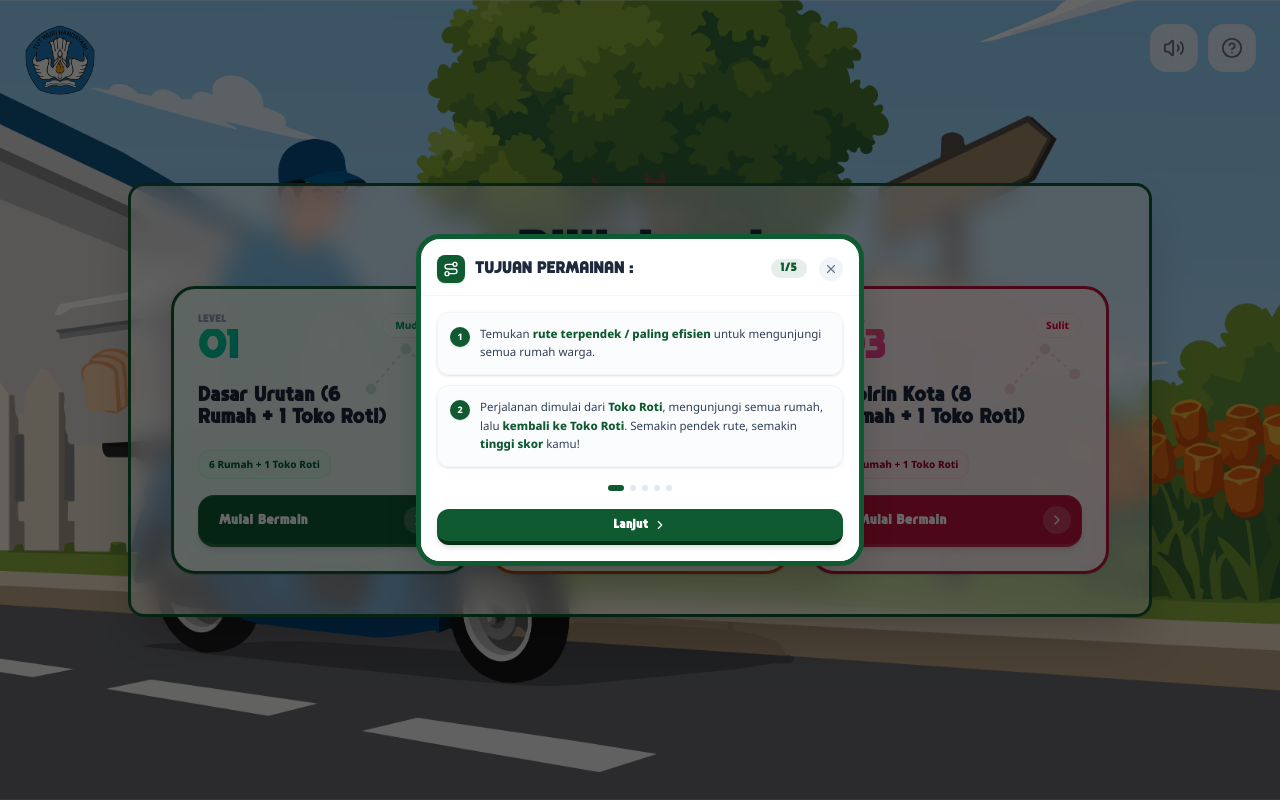
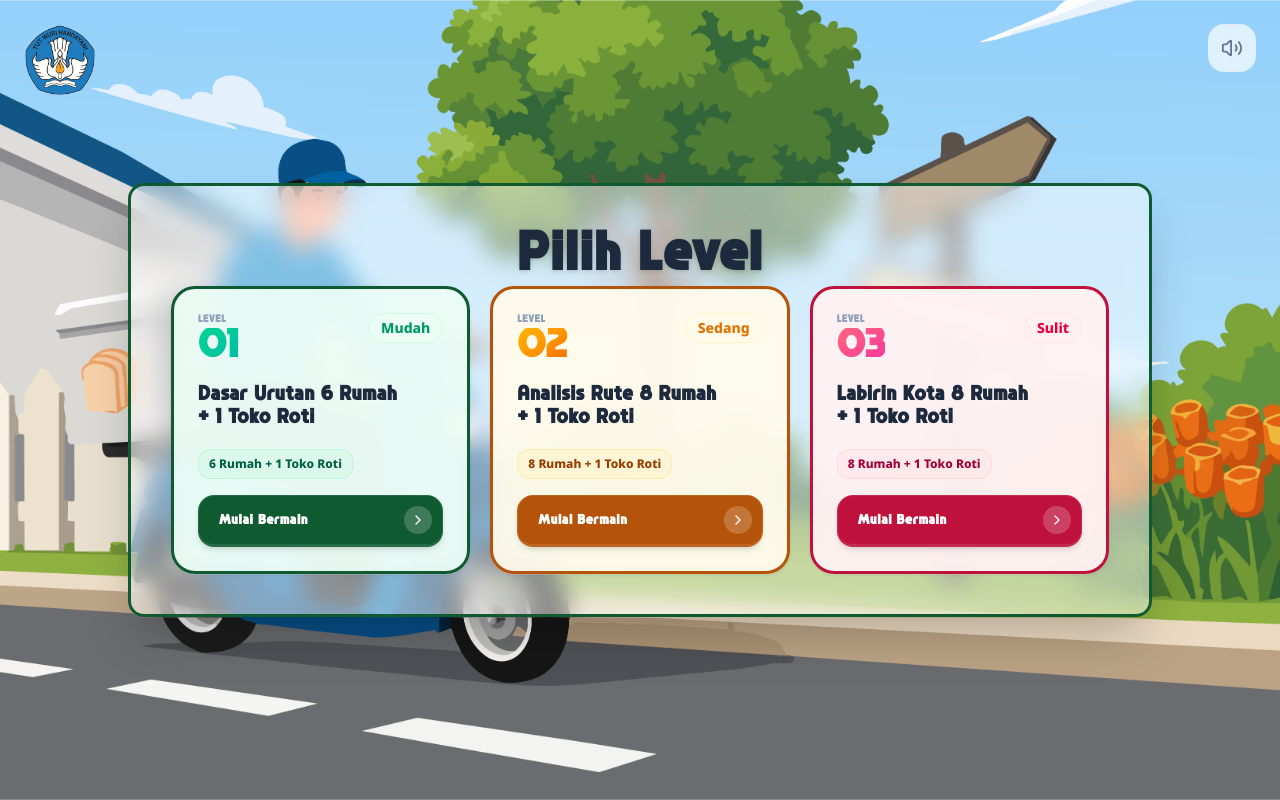
Before and after one commit to glenrioariesto/rute-kurir-roti-pintar, a React (Vite) app: page / in a window 1280 px wide. Both pictures are taken after a click on the button "Mulai Game". Built offline with nearby package versions, Linux system fonts and the light colour scheme.

Commit message:
feat: update TutorialModal styles and improve level titles for better clarity

```diff
--- a/src/components/shared/TutorialModal.tsx
+++ b/src/components/shared/TutorialModal.tsx
@@ -91,24 +91,24 @@ export function TutorialModal({ isOpen, onClose, onPlayClick }: TutorialModalPro
   };
 
   return (
-    <div className="fixed inset-0 z-50 flex items-center justify-center p-3 sm:p-4 animate-fade-in" onClick={onClose}>
+    <div className="fixed inset-0 z-50 flex items-center justify-center p-2 sm:p-4 animate-fade-in" onClick={onClose}>
       {/* Backdrop */}
       <div className="absolute inset-0 bg-black/60 backdrop-blur-sm" />
 
       {/* Modal Container — Worksheet card with thick green border */}
       <div
-        className="relative z-10 w-full max-w-[320px] sm:max-w-md max-h-[90vh] bg-white border-[4px] sm:border-[5px] border-[#0f5a31] rounded-[20px] sm:rounded-[24px] shadow-2xl overflow-hidden"
+        className="relative z-10 w-full max-w-[300px] sm:max-w-md md:max-w-lg lg:max-w-xl max-h-[82vh] sm:max-h-[85vh] bg-white border-[3px] sm:border-[5px] md:border-[6px] border-[#0f5a31] rounded-[16px] sm:rounded-[24px] md:rounded-[28px] shadow-2xl flex flex-col overflow-hidden"
         onClick={(e) => e.stopPropagation()}
       >
         {/* Header — Icon + Title + Counter + Close */}
-        <div className="flex items-center gap-2 sm:gap-2.5 px-3 sm:px-4 pt-3 sm:pt-4 pb-2 sm:pb-3 border-b border-slate-100 shrink-0">
-          <div className="w-6 h-6 sm:w-7 sm:h-7 bg-[#0f5a31] rounded-lg flex items-center justify-center text-white shrink-0 shadow-sm">
+        <div className="flex items-center gap-1.5 sm:gap-2.5 md:gap-3 px-2.5 sm:px-4 md:px-5 lg:px-6 pt-2 sm:pt-4 md:pt-5 pb-1.5 sm:pb-3 md:pb-4 border-b border-slate-100 shrink-0">
+          <div className="w-5 h-5 sm:w-7 sm:h-7 md:w-8 md:h-8 lg:w-9 lg:h-9 bg-[#0f5a31] rounded-md sm:rounded-lg md:rounded-xl flex items-center justify-center text-white shrink-0 shadow-sm">
             {slide.icon}
           </div>
-          <h2 className="text-[10px] sm:text-sm font-black font-display tracking-wide text-slate-800 flex-1 leading-none">
+          <h2 className="text-[9px] sm:text-sm md:text-base lg:text-lg font-black font-display tracking-wide text-slate-800 flex-1 leading-none">
             {slide.title}
           </h2>
-          <span className="text-[8px] sm:text-[10px] font-black text-[#0f5a31] tracking-wider font-display shrink-0 bg-[#0f5a31]/10 px-2 sm:px-2.5 py-0.5 rounded-full">
+          <span className="text-[7px] sm:text-[10px] md:text-xs lg:text-sm font-black text-[#0f5a31] tracking-wider font-display shrink-0 bg-[#0f5a31]/10 px-1.5 sm:px-2.5 md:px-3 py-0.5 md:py-1 rounded-full">
             {currentSlide + 1}/{slides.length}
           </span>
           <button
@@ -116,22 +116,22 @@ export function TutorialModal({ isOpen, onClose, onPlayClick }: TutorialModalPro
               onPlayClick?.();
               onClose();
             }}
-            className="w-6 h-6 bg-slate-100 hover:bg-slate-200 rounded-full flex items-center justify-center transition-colors shrink-0 ml-0.5 cursor-pointer"
+            className="w-5 h-5 sm:w-6 sm:h-6 md:w-7 md:h-7 bg-slate-100 hover:bg-slate-200 rounded-full flex items-center justify-center transition-colors shrink-0 ml-0.5 cursor-pointer"
           >
-            <X className="w-3 h-3 sm:w-3.5 sm:h-3.5 text-slate-500" />
+            <X className="w-2.5 h-2.5 sm:w-3.5 sm:h-3.5 md:w-4 md:h-4 text-slate-500" />
           </button>
         </div>
 
-        {/* Content Body */}
-        <div className="p-3 sm:p-4 flex flex-col gap-2.5 sm:gap-3.5 bg-white">
+        {/* Content Body — scrollable */}
+        <div className="p-2.5 sm:p-4 md:p-5 lg:p-6 flex flex-col gap-2 sm:gap-3.5 md:gap-4 bg-white flex-1 min-h-0 overflow-y-auto scrollbar-none">
           {/* Tips List */}
-          <div className="flex flex-col gap-1.5 sm:gap-2.5">
+          <div className="flex flex-col gap-1 sm:gap-2.5 md:gap-3">
             {slide.tips.map((tip, i) => (
-              <div key={i} className="flex items-start gap-2 sm:gap-2.5 bg-slate-50/50 border border-slate-100 rounded-lg sm:rounded-xl p-2 sm:p-3 shadow-sm hover:shadow transition-shadow">
-                <span className="w-4 h-4 sm:w-5 sm:h-5 rounded-full bg-[#0f5a31] text-white text-[8px] sm:text-[9px] font-black flex items-center justify-center shrink-0 mt-0.5 shadow-sm">
+              <div key={i} className="flex items-start gap-1.5 sm:gap-2.5 md:gap-3 bg-slate-50/50 border border-slate-100 rounded-lg sm:rounded-xl md:rounded-2xl p-1.5 sm:p-3 md:p-4 shadow-sm hover:shadow transition-shadow">
+                <span className="w-3.5 h-3.5 sm:w-5 sm:h-5 md:w-6 md:h-6 rounded-full bg-[#0f5a31] text-white text-[7px] sm:text-[9px] md:text-[10px] lg:text-xs font-black flex items-center justify-center shrink-0 mt-0.5 shadow-sm">
                   {i + 1}
                 </span>
-                <span className="text-slate-700 text-[9.5px] sm:text-[11.5px] font-medium leading-snug sm:leading-relaxed font-sans">
+                <span className="text-slate-700 text-[8.5px] sm:text-[11.5px] md:text-base lg:text-lg font-medium leading-snug sm:leading-relaxed font-sans">
                   {tip}
                 </span>
               </div>
@@ -139,37 +139,37 @@ export function TutorialModal({ isOpen, onClose, onPlayClick }: TutorialModalPro
           </div>
 
           {/* Dot Indicators */}
-          <div className="flex items-center justify-center gap-1.5 py-0.5 sm:py-1">
+          <div className="flex items-center justify-center gap-1 sm:gap-1.5 md:gap-2 py-0 sm:py-1 md:py-2 shrink-0">
             {slides.map((_, i) => (
               <button
                 key={i}
                 onClick={() => goToSlide(i)}
                 className={`rounded-full transition-all duration-300 cursor-pointer ${
                   i === currentSlide
-                    ? 'w-4 h-1.5 bg-[#0f5a31]'
-                    : 'w-1.5 h-1.5 bg-slate-200 hover:bg-slate-300'
+                    ? 'w-3.5 sm:w-4 md:w-5 h-1 sm:h-1.5 md:h-2 bg-[#0f5a31]'
+                    : 'w-1 sm:w-1.5 md:w-2 h-1 sm:h-1.5 md:h-2 bg-slate-200 hover:bg-slate-300'
                 }`}
               />
             ))}
           </div>
 
           {/* Navigation Buttons */}
-          <div className="flex items-center gap-2 sm:gap-3">
+          <div className="flex items-center gap-1.5 sm:gap-3 md:gap-4 shrink-0">
             {!isFirst && (
               <button
                 onClick={goPrev}
-                className="flex-1 py-1.5 sm:py-2 px-3 sm:px-4 rounded-lg sm:rounded-xl text-slate-700 font-bold text-[9px] sm:text-[11px] flex items-center justify-center gap-1 bg-slate-100 hover:bg-slate-200 border-b-3 sm:border-b-4 border-slate-300 active:border-b-0 active:translate-y-[3px] sm:active:translate-y-[4px] transition-all font-display tracking-wider cursor-pointer"
+                className="flex-1 py-1 sm:py-2 md:py-2.5 lg:py-3 px-2.5 sm:px-4 md:px-5 rounded-lg sm:rounded-xl md:rounded-2xl text-slate-700 font-bold text-[8px] sm:text-[11px] md:text-sm lg:text-base flex items-center justify-center gap-0.5 sm:gap-1 bg-slate-100 hover:bg-slate-200 border-b-2 sm:border-b-4 border-slate-300 active:border-b-0 active:translate-y-[2px] sm:active:translate-y-[4px] transition-all font-display tracking-wider cursor-pointer"
               >
-                <ChevronLeft className="w-3 h-3 sm:w-3.5 sm:h-3.5" />
+                <ChevronLeft className="w-2.5 h-2.5 sm:w-3.5 sm:h-3.5" />
                 Kembali
               </button>
             )}
             <button
               onClick={goNext}
-              className="flex-1 py-1.5 sm:py-2 px-3 sm:px-4 rounded-lg sm:rounded-xl text-white font-bold text-[9px] sm:text-[11px] flex items-center justify-center gap-1 bg-[#0f5a31] hover:bg-[#0b4826] border-b-3 sm:border-b-4 border-[#073019] active:border-b-0 active:translate-y-[3px] sm:active:translate-y-[4px] transition-all font-display tracking-wider cursor-pointer shadow-md"
+              className="flex-1 py-1 sm:py-2 md:py-2.5 lg:py-3 px-2.5 sm:px-4 md:px-5 rounded-lg sm:rounded-xl md:rounded-2xl text-white font-bold text-[8px] sm:text-[11px] md:text-sm lg:text-base flex items-center justify-center gap-0.5 sm:gap-1 bg-[#0f5a31] hover:bg-[#0b4826] border-b-2 sm:border-b-4 border-[#073019] active:border-b-0 active:translate-y-[2px] sm:active:translate-y-[4px] transition-all font-display tracking-wider cursor-pointer shadow-md"
             >
               {isLast ? 'Mulai Bermain!' : 'Lanjut'}
-              {!isLast && <ChevronRight className="w-3 h-3 sm:w-3.5 sm:h-3.5" />}
+              {!isLast && <ChevronRight className="w-2.5 h-2.5 sm:w-3.5 sm:h-3.5" />}
             </button>
           </div>
         </div>
--- a/src/levels.ts
+++ b/src/levels.ts
@@ -36,7 +36,7 @@ export const levels: LevelConfig[] = [
     //
     id: 1,
     motorSize: 30,
-    title: 'Level 1: Dasar Urutan (6 Rumah + 1 Toko Roti)',
+    title: 'Level 1: Dasar Urutan 6 Rumah + 1 Toko Roti',
     viewBox: '0 0 800 520',
     linear: true,
     hideConnectionLines: true,
@@ -107,7 +107,7 @@ export const levels: LevelConfig[] = [
   {
     id: 2,
     motorSize: 30,
-    title: 'Level 2: Analisis Rute (8 Rumah + 1 Toko Roti)',
+    title: 'Level 2: Analisis Rute 8 Rumah + 1 Toko Roti',
     viewBox: '0 0 800 820',
     linear: true,
     hideConnectionLines: true,
@@ -179,7 +179,7 @@ export const levels: LevelConfig[] = [
   {
     id: 3,
     motorSize: 30,
-    title: 'Level 3: Labirin Kota (8 Rumah + 1 Toko Roti)',
+    title: 'Level 3: Labirin Kota 8 Rumah + 1 Toko Roti',
     viewBox: '0 0 800 820',
     linear: true,
     hideConnectionLines: true,
--- a/src/pages/arena/components/LevelIntroOverlay.tsx
+++ b/src/pages/arena/components/LevelIntroOverlay.tsx
@@ -96,7 +96,7 @@ export const LevelIntroOverlay: React.FC<LevelIntroOverlayProps> = ({ levelId, o
 
       {/* Toast - center top area */}
       <div
-        className="relative z-10 mt-[8vh] sm:mt-[10vh] flex-shrink-0"
+        className="relative z-10 mt-[6vh] sm:mt-[8vh] flex-shrink-0"
         style={toastStyle}
       >
         <img
@@ -127,7 +127,7 @@ export const LevelIntroOverlay: React.FC<LevelIntroOverlayProps> = ({ levelId, o
       {/* Tap to continue hint */}
       {phase === 'soal-visible' && (
         <div className="relative z-10 mb-[6vh] animate-pulse">
-          <span className="text-white/80 text-xs sm:text-sm font-semibold tracking-wider uppercase drop-shadow-md">
+          <span className="text-white/80 text-xs sm:text-sm md:text-base font-semibold tracking-wider uppercase drop-shadow-md">
             Ketuk untuk mulai
           </span>
         </div>
--- a/src/pages/dashboard/DashboardPage.tsx
+++ b/src/pages/dashboard/DashboardPage.tsx
@@ -1,7 +1,5 @@
-import { useState } from 'react';
-import { ChevronRight, HelpCircle, Volume2, VolumeX } from 'lucide-react';
+import { ChevronRight, Volume2, VolumeX } from 'lucide-react';
 import { levels } from '@/levels';
-import { TutorialModal } from '@/components/shared/TutorialModal';
 
 const BASE_URL = import.meta.env?.BASE_URL || '/';
 const logoPusbuk = `${BASE_URL}logo-pusbuk.webp`;
@@ -63,7 +61,6 @@ const hoverTitleClass = (id: number) => {
 };
 
 export function DashboardPage({ onSelectLevel, isSoundOn, onToggleSound, onPlayClick }: DashboardPageProps) {
-  const [showTutorial, setShowTutorial] = useState(true);
   return (
     <div className="h-screen w-full flex flex-col justify-center items-center relative overflow-hidden antialiased py-0 px-0 lg:py-6 lg:px-6 xl:py-8 xl:px-8 select-none">
       {/* Background Image - Full screen */}
@@ -101,18 +98,6 @@ export function DashboardPage({ onSelectLevel, isSoundOn, onToggleSound, onPlayC
             <VolumeX className="w-4 h-4 sm:w-5 sm:h-5 md:w-5.5 md:h-5.5 group-hover:scale-110 transition-transform text-slate-400" />
           )}
         </button>
-
-        {/* Cara Main */}
-        <button
-          onClick={() => {
-            onPlayClick();
-            setShowTutorial(true);
-          }}
-          className="w-8 h-8 sm:w-10 sm:h-10 md:w-12 md:h-12 bg-white/70 backdrop-blur-md border border-slate-200/60 rounded-xl sm:rounded-2xl flex items-center justify-center text-slate-500 hover:text-amber-600 hover:bg-white/90 hover:border-amber-200/60 hover:shadow-lg hover:shadow-amber-500/10 transition-all duration-300 active:scale-90 cursor-pointer group"
-          title="Cara Bermain"
-        >
-          <HelpCircle className="w-4 h-4 sm:w-5 sm:h-5 md:w-5.5 md:h-5.5 group-hover:scale-110 transition-transform" />
-        </button>
       </div>
 
       {/* Centered Content Wrapper - Worksheet-styled border is only active on tablet/desktop (sm: and up), transparent on mobile */}
@@ -139,16 +124,6 @@ export function DashboardPage({ onSelectLevel, isSoundOn, onToggleSound, onPlayC
                   onClick={() => onSelectLevel(level.id)}
                   className={`${theme.cardBg} rounded-2xl sm:rounded-3xl p-3.5 sm:p-5 md:p-6 text-left flex flex-col justify-between shadow-sm hover:shadow-xl ${theme.hoverBorder} ${theme.hoverGlow} hover:-translate-y-1.5 transition-all duration-500 active:scale-98 group cursor-pointer relative overflow-hidden w-full md:w-auto min-h-[135px] sm:min-h-[180px] md:min-h-[250px]`}
                 >
-                  {/* Background decoration */}
-                  <div className="absolute right-3 sm:right-4 top-8 sm:top-10 opacity-15 pointer-events-none group-hover:opacity-30 group-hover:scale-110 transition-all duration-500">
-                    <svg width="80" height="64" viewBox="0 0 100 80" fill="none" stroke="currentColor" className="w-14 h-10 sm:w-16 sm:h-10 lg:w-[100px] lg:h-[80px]">
-                      <circle cx="20" cy="60" r="5" fill="currentColor" className={theme.accentText} />
-                      <circle cx="55" cy="20" r="5" fill="currentColor" className={theme.accentText} />
-                      <circle cx="85" cy="45" r="5" fill="currentColor" className={theme.accentText} />
-                      <line x1="20" y1="60" x2="55" y2="20" stroke="currentColor" strokeWidth="2" strokeDasharray="4,4" className={theme.accentText} />
-                      <line x1="55" y1="20" x2="85" y2="45" stroke="currentColor" strokeWidth="2" strokeDasharray="4,4" className={theme.accentText} />
-                    </svg>
-                  </div>
 
                   {/* Card Top: Level number + difficulty */}
                   <div className="flex items-start justify-between shrink-0">
@@ -160,14 +135,14 @@ export function DashboardPage({ onSelectLevel, isSoundOn, onToggleSound, onPlayC
                         {level.id < 10 ? `0${level.id}` : level.id}
                       </span>
                     </div>
-                    <span className={`text-[8px] lg:text-[10px] font-black px-2 sm:px-3 py-0.5 lg:py-1 rounded-full ${diff.color} `}>
+                    <span className={`text-[8px] lg:text-sm font-black px-2 sm:px-3 py-0.5 lg:py-1 rounded-full ${diff.color} `}>
                       {diff.label}
                     </span>
                   </div>
 
                   {/* Level Title */}
                   <div className="my-2 lg:my-5 shrink-0">
-                     <h3 className={`font-black text-slate-800 text-xs sm:text-sm md:text-lg leading-tight font-display tracking-wide ${hoverTitleClass(level.id)} transition-colors pr-8 sm:pr-12`}>
+                     <h3 className={`font-black text-slate-800 text-xs sm:text-sm md:text-lg leading-tight font-display tracking-wide ${hoverTitleClass(level.id)} transition-colors pr-6 sm:pr-10`}>
                       {level.title.replace(/Level \d+: /, '')}
                     </h3>
                   </div>
@@ -175,11 +150,11 @@ export function DashboardPage({ onSelectLevel, isSoundOn, onToggleSound, onPlayC
                   {/* Stats + Play Button */}
                   <div className="mt-auto shrink-0">
                     <div className="flex flex-wrap gap-1 sm:gap-1.5 mb-2 lg:mb-4">
-                      <span className={`inline-flex items-center gap-1 px-2 sm:px-2.5 py-1 sm:py-1.5 rounded-lg sm:rounded-xl ${theme.statsBg} font-bold text-[8px] sm:text-[9px] lg:text-[10px]`}>
+                      <span className={`inline-flex items-center gap-1 px-2 sm:px-2.5 py-1 sm:py-1.5 rounded-lg sm:rounded-xl ${theme.statsBg} font-bold text-[8px] lg:text-xs`}>
                         {housesOnlyCount} Rumah + 1 Toko Roti
                       </span>
                       {level.timeLimitMinutes && (
-                        <span className={`inline-flex items-center gap-1 px-2 sm:px-2.5 py-1 sm:py-1.5 rounded-lg sm:rounded-xl ${theme.statsBg} font-bold text-[8px] sm:text-[9px] lg:text-[10px]`}>
+                        <span className={`inline-flex items-center gap-1 px-2 sm:px-2.5 py-1 sm:py-1.5 rounded-lg sm:rounded-xl ${theme.statsBg} font-bold text-[8px] lg:text-xs`}>
                           ⏱️ {level.timeLimitMinutes} Menit
                         </span>
                       )}
@@ -199,7 +174,7 @@ export function DashboardPage({ onSelectLevel, isSoundOn, onToggleSound, onPlayC
         </main>
       </div>
 
-      <TutorialModal isOpen={showTutorial} onClose={() => setShowTutorial(false)} onPlayClick={onPlayClick} />
+
     </div>
   );
 }
```
Also changed, not shown: src/pages/arena/ArenaPage.tsx (+8 -1 lines).
